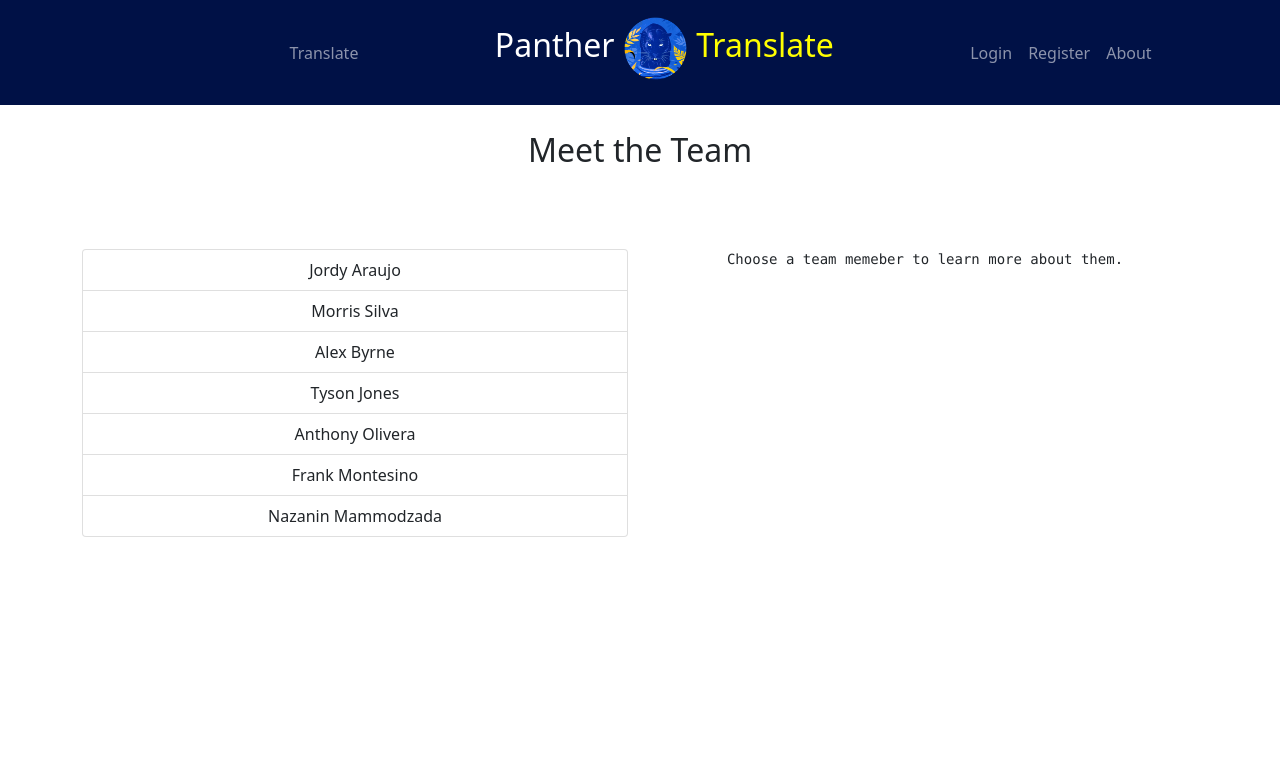
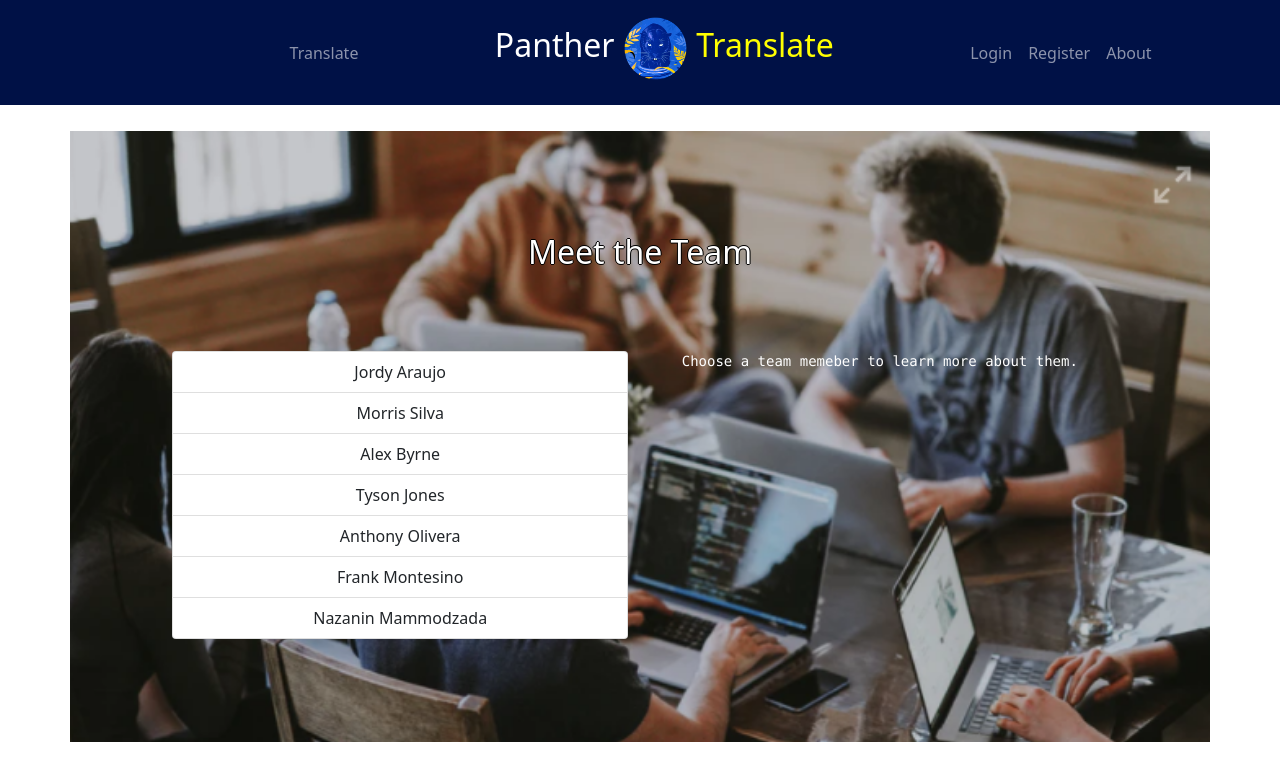
Before and after one commit to 64bit-awesome/Panther-Translate, a React (Create React App) app in the folder frontend/: page /About in a window 1280 px wide. Shown: the top 780 px of the page. Built offline with nearby package versions, Linux system fonts and the light colour scheme.

Commit message:
Add background to about page

```diff
--- a/frontend/src/components/About.js
+++ b/frontend/src/components/About.js
@@ -1,5 +1,7 @@
 import React, {useState} from 'react';
 import { Container, Col, Row, ListGroup } from "react-bootstrap";
+
+import aboutBackground from '../about-background.png';
 
 function Home() {
 
@@ -36,14 +38,14 @@ function Home() {
 
 
   return(
-    <Container style={{marginTop: "2%"}}>
+    <Container style={{marginTop: "2%", backgroundImage:  `url(${aboutBackground})`, backgroundRepeat: "no-repeat", backgroundSize: "cover", color: "white", textShadow: "1px 0 0 #000, 0 -1px 0 #000, 0 1px 0 #000, -1px 0 0 #000", padding: "8%"}}>
       <Row>
         <Col><h2>Meet the Team</h2></Col>
       </Row>
       <br/>
       <br/>
       <br/>
-      <Row>
+      <Row style={{color: "white", textShadow: "none"}}>
         <Col>
           <ListGroup>
           <ListGroup.Item action href="#Jordy" onClick={() => { setText("Jordy"); }}>
```
Also changed, not shown: frontend/src/about-background.png (added).
